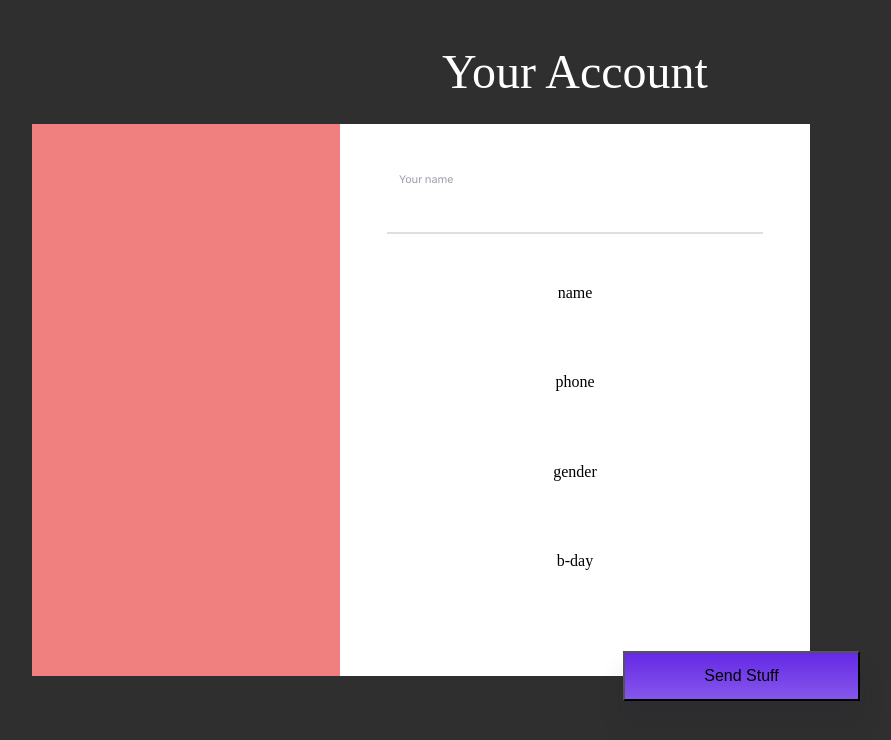
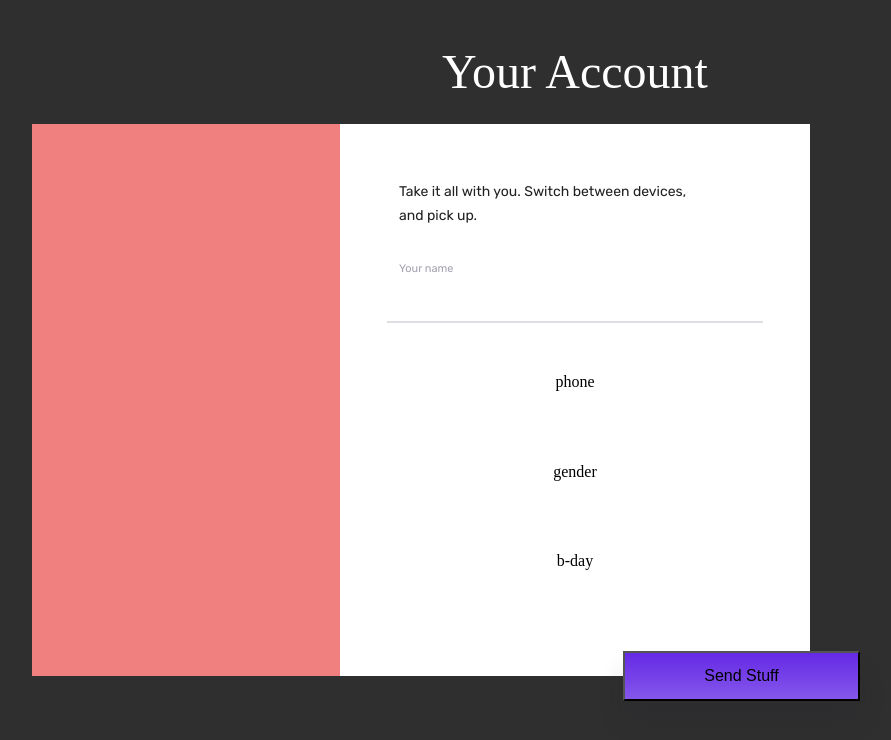
Before and after one commit to KamilCybulski/react-form, a React app: page / in a window 1280 px wide. Shown: the top 740 px of the page, without its empty margins (219-1110 px from the left). Built offline with nearby package versions, Linux system fonts and the light colour scheme.

Commit message:
Add form description

```diff
--- a/src/components/FormContent.jsx
+++ b/src/components/FormContent.jsx
@@ -4,12 +4,15 @@ import Transition from 'react-transition-group/Transition';
 import { connect } from 'react-redux';
 import { Field } from 'redux-form';
 
+import FormDescription from './form_fields/FormDescription';
 import TextField from './form_fields/TextField';
 
 const transitionClasses = {
   entering: ' form__content_entering',
   entered: ' form__content_entered',
 };
+
+const description = 'Take it all with you. Switch between devices, and pick up.';
 
 const FormContent = ({ visible }) => (
   <Transition
@@ -20,14 +23,14 @@ const FormContent = ({ visible }) => (
     {state => (
       <div className={`form__content${transitionClasses[state] || ''}`}>
         <div className="form__row">
+          <FormDescription text={description} />
+        </div>
+        <div className="form__row">
           <Field
             name="name"
             component={TextField}
             label="Your name"
           />
-        </div>
-        <div className="form__row">
-          name
         </div>
         <div className="form__row">
           phone
--- /dev/null
+++ b/src/components/form_fields/FormDescription.jsx
@@ -0,0 +1,14 @@
+import React from 'react';
+import PropTypes from 'prop-types';
+
+const FormDescription = ({ text }) => (
+  <p className="form__description">
+    {text}
+  </p>
+);
+
+FormDescription.propTypes = {
+  text: PropTypes.string.isRequired,
+};
+
+export default FormDescription;
--- a/src/styles/form/_all.scss
+++ b/src/styles/form/_all.scss
@@ -1,2 +1,3 @@
 @import './_layout.scss';
 @import './_textfield.scss';
+@import './_description.scss';
--- /dev/null
+++ b/src/styles/form/_description.scss
@@ -0,0 +1,11 @@
+.form__description {
+  font-family: 'Rubik', sans-serif;
+  padding: 0 0 0 12px;
+  font-size: 14px;
+  line-height: 24px;
+  color: $primary-text-color;
+
+  @media screen and (min-width: 475px) {
+    padding: 0 50px 0 12px;
+  }
+}
```
